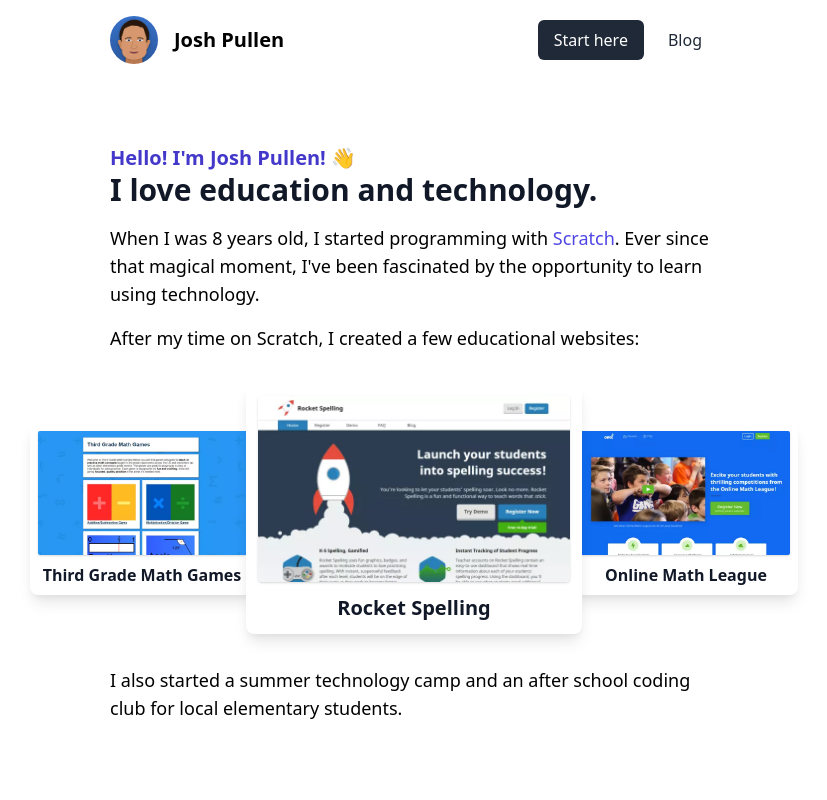
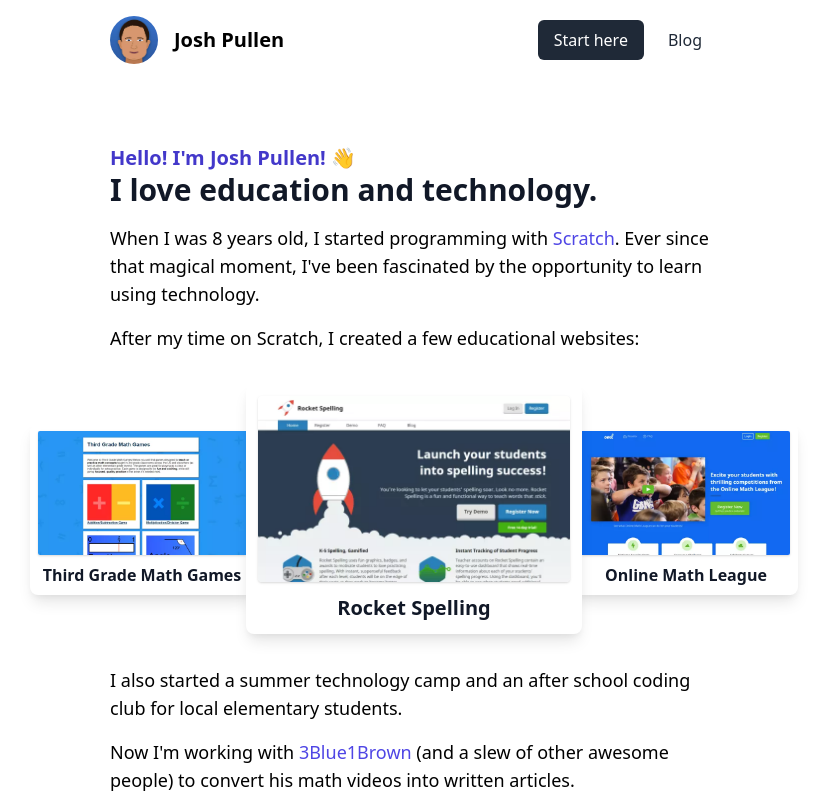
Before and after one commit to PullJosh/joshuapullen.com, a Next.js app: page / in a window 1280 px wide. Shown: the top 800 px of the page, without its empty margins (226-1053 px from the left). Built offline with nearby package versions, Linux system fonts and the light colour scheme.

Commit message:
Add sentence about 3blue1brown

```diff
--- a/pages/index.js
+++ b/pages/index.js
@@ -84,6 +84,17 @@ export default function Home() {
           I also started a summer technology camp and an after school coding
           club for local elementary students.
         </p>
+        <p>
+          Now I'm working with{" "}
+          <a
+            href="https://www.youtube.com/channel/UCYO_jab_esuFRV4b17AJtAw"
+            target="_blank"
+          >
+            3Blue1Brown
+          </a>{" "}
+          (and a slew of other awesome people) to convert his math videos into
+          written articles.
+        </p>
       </div>
     </Layout>
   );
```
